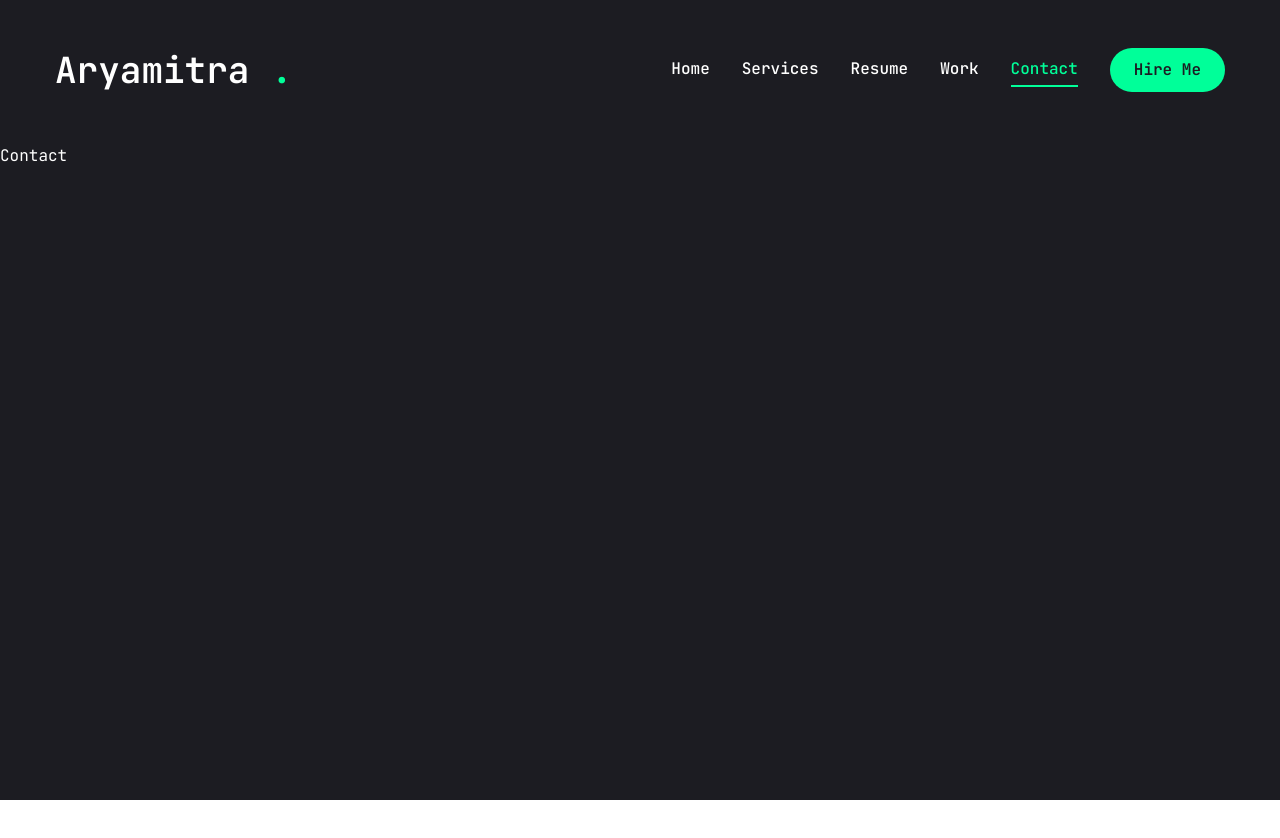
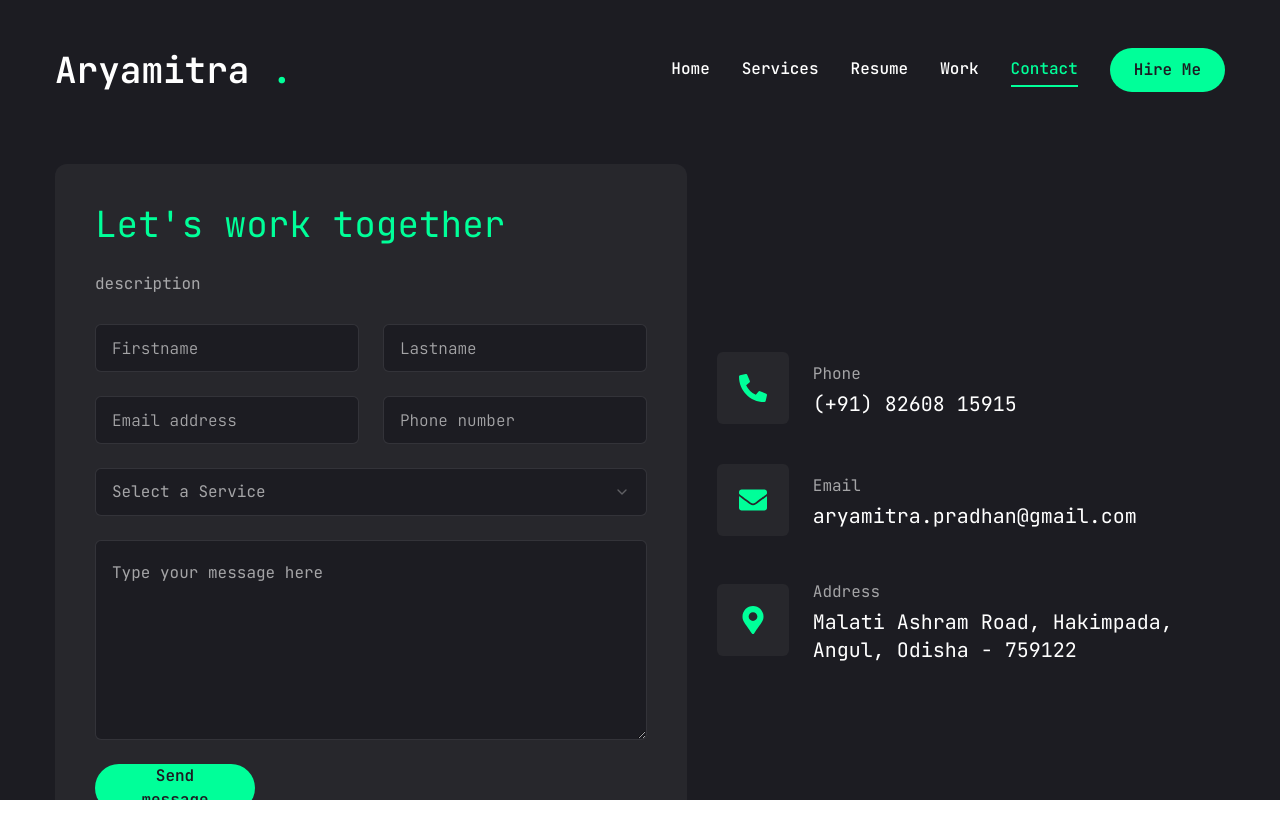
Before and after one commit to Aryamitra95/Portfolio_Aryamitra, a Next.js app: page /contact in a window 1280 px wide. Shown: the top 838 px of the page. Before the commit the page ends 800 px from the top, so only its background shows below. Built offline with nearby package versions, Linux system fonts and the light colour scheme.

Commit message:
layout complete

```diff
--- a/app/contact/page.jsx
+++ b/app/contact/page.jsx
@@ -1,8 +1,91 @@
+"use client";
 import React from 'react'
+import { Button } from '@/components/ui/button';
+import { Input } from '@/components/ui/input';
+import { Textarea } from '@/components/ui/textarea';
+import { Select, SelectContent, SelectGroup, SelectItem, SelectLabel,SelectTrigger, SelectValue } from '@/components/ui/select';
+import { FaPhoneAlt, FaEnvelope, FaMapMarkerAlt } from 'react-icons/fa';
+import { easeIn, motion } from 'framer-motion';
 
+
+const info = [
+  {
+    icon:<FaPhoneAlt/>,
+    title:"Phone",
+    description: "(+91) 82608 15915"
+  },
+  {
+    icon:<FaEnvelope/>,
+    title:"Email",
+    description: "aryamitra.pradhan@gmail.com"
+  },
+  {
+    icon:<FaMapMarkerAlt/>,
+    title:"Address",
+    description: "Malati Ashram Road, Hakimpada, Angul, Odisha - 759122"
+  }
+]
 const Contact = () => {
   return (
-    <div>Contact</div>
+    <motion.section initial={{opacity:0}}
+    animate={{
+      opacity:1,
+      transition:{delay:2.4, duration:0.4, ease:"easeIn"}
+
+    }}
+    className="py-6 "
+    >
+      <div className="container mx-auto">
+        <div className='flex flex-col xl:flex-row gap-[30px] '>
+          <div className='xl:w-[54%] order-2 xl:order-none'>
+          <form className='flex flex-col gap-6 p-10 bg-[#27272c] rounded-xl'>
+            <h3 className='text-4xl text-accent'>Let's work together</h3>
+            <p className='text-white/60'> description</p>
+            <div className='grid grid-cols-1 md:grid-cols-2 gap-6'>
+              <Input type="firstname" placeholder="Firstname"/>
+              <Input type="lastname" placeholder="Lastname"/>
+              <Input type="email" placeholder="Email address"/>
+              <Input type="phone" placeholder="Phone number"/>
+            </div>
+            <Select>
+              <SelectTrigger className="w-full">
+                <SelectValue placeholder="Select a Service"/>
+              </SelectTrigger>
+              <SelectContent>
+                <SelectGroup>
+                  <SelectLabel>Select a service</SelectLabel>
+                  <SelectItem value="est">FullStack Developement</SelectItem>
+                  <SelectItem value="cst">UI/UX Design</SelectItem>
+                </SelectGroup>
+              </SelectContent>
+            </Select>
+            <Textarea className="h-[200px]" placeholder="Type your message here"/>
+          <Button size="md" className="max-w-40">Send message</Button>
+          </form>
+        </div>
+        <div className='flex-1 flex items-center xl:justify-end order-1 xl:order-none mb-8 xl:mb-0'>
+          <ul className='flex flex-col gap-10'>
+            {info.map((item,index)=>{
+              return(
+                <li key={index} className='flex items-center gap-6'>
+                  <div className='w-[52px] h-[52px] xl:w-[72px] xl:h-[72px] bg-[#27272c] text-accent rounded-md flex items-center justify-center'>
+                    <div className='text-[28px]'>{item.icon}
+                      </div>
+                  </div>
+                      <div className='flex-1'>
+                        <p className='text-white/60'>{item.title}</p>
+                        <h3 className='text-xl'>{item.description}</h3>
+                      </div>
+
+                </li>
+              )
+            })}
+          </ul>
+        </div>
+      </div>
+      </div>
+
+    </motion.section>
   )
 }
 
--- a/components/MobileNav.jsx
+++ b/components/MobileNav.jsx
@@ -40,9 +40,9 @@ const MobileNav = () => {
                 <h1 className='text-4xl font-semibold'>Aryamitra<span className='text-accent'>.</span></h1>
                 </Link>
                 </div>
-            <nav>
+            <nav className="flex flex-col items-center gap-6">
                 {links.map((link,index)=>{
-                    return <Link href={link.path} key={index} className={`${link.path === pathname && "text-accent border-b-2 border-accent" } text-xl capitalize hover:text-accent transition all`}>
+                    return <Link href={link.path} key={index} className={`text-xl capitalize hover:text-accent transition-all ${link.path === pathname ? "text-accent border-b-2 border-accent" : "" } `}>
                {link.name }
                     </Link>
                 })}
--- /dev/null
+++ b/components/WorkSliderBtns.jsx
@@ -0,0 +1,21 @@
+"use client";
+import React from 'react'
+import { useSwiper } from 'swiper/react';
+import { PiCaretLeftBold, PiCaretRightBold } from 'react-icons/pi';
+
+
+const WorkSliderBtns = ({containerStyles, btnStyles, iconsStyles}) => {
+    const swiper = useSwiper();
+  return (
+    <div className={containerStyles}>
+        <button className={btnStyles} onClick={()=> swiper.slidePrev()}>
+            <PiCaretLeftBold className={iconsStyles}/>
+        </button>
+        <button className={btnStyles} onClick={()=> swiper.slideNext()}>
+            <PiCaretRightBold className={iconsStyles}/>
+        </button>
+    </div>
+  )
+}
+
+export default WorkSliderBtns
--- a/components/ui/input.jsx
+++ b/components/ui/input.jsx
@@ -7,7 +7,7 @@ const Input = React.forwardRef(({ className, type, ...props }, ref) => {
     (<input
       type={type}
       className={cn(
-        "flex h-10 w-full rounded-md border border-input bg-background px-3 py-2 text-base ring-offset-background file:border-0 file:bg-transparent file:text-sm file:font-medium file:text-foreground placeholder:text-muted-foreground focus-visible:outline-none focus-visible:ring-2 focus-visible:ring-ring focus-visible:ring-offset-2 disabled:cursor-not-allowed disabled:opacity-50 md:text-sm",
+        "flex h-[48px] rounded-md border border-white/10 focus:border-accent font-light bg-primary px-4 py-5 text-base placeholder:text-white/60 outline-none",
         className
       )}
       ref={ref}
--- a/components/ui/select.jsx
+++ b/components/ui/select.jsx
@@ -16,7 +16,7 @@ const SelectTrigger = React.forwardRef(({ className, children, ...props }, ref)
   <SelectPrimitive.Trigger
     ref={ref}
     className={cn(
-      "flex h-10 w-full items-center justify-between rounded-md border border-input bg-background px-3 py-2 text-sm ring-offset-background data-[placeholder]:text-muted-foreground focus:outline-none focus:ring-2 focus:ring-ring focus:ring-offset-2 disabled:cursor-not-allowed disabled:opacity-50 [&>span]:line-clamp-1",
+      "flex h-[48px] w-full items-center justify-between rounded-md border border-white/10 bg-primary px-4 py-5 text-base text-white/60 placeholder:text-white/10 focus:border-accent outline-none",
       className
     )}
     {...props}>
@@ -54,7 +54,7 @@ const SelectContent = React.forwardRef(({ className, children, position = "poppe
     <SelectPrimitive.Content
       ref={ref}
       className={cn(
-        "relative z-50 max-h-[--radix-select-content-available-height] min-w-[8rem] overflow-y-auto overflow-x-hidden rounded-md border bg-popover text-popover-foreground shadow-md data-[state=open]:animate-in data-[state=closed]:animate-out data-[state=closed]:fade-out-0 data-[state=open]:fade-in-0 data-[state=closed]:zoom-out-95 data-[state=open]:zoom-in-95 data-[side=bottom]:slide-in-from-top-2 data-[side=left]:slide-in-from-right-2 data-[side=right]:slide-in-from-left-2 data-[side=top]:slide-in-from-bottom-2 origin-[--radix-select-content-transform-origin]",
+        "relative z-50 max-h-[--radix-select-content-available-height] min-w-[8rem] overflow-y-auto overflow-x-hidden rounded-md border border-white/10 bg-primary text-white shadow-md data-[state=open]:animate-in data-[state=closed]:animate-out data-[state=closed]:fade-out-0 data-[state=open]:fade-in-0 data-[state=closed]:zoom-out-95 data-[state=open]:zoom-in-95 data-[side=bottom]:slide-in-from-top-2 data-[side=left]:slide-in-from-right-2 data-[side=right]:slide-in-from-left-2 data-[side=top]:slide-in-from-bottom-2 origin-[--radix-select-content-transform-origin]",
         position === "popper" &&
           "data-[side=bottom]:translate-y-1 data-[side=left]:-translate-x-1 data-[side=right]:translate-x-1 data-[side=top]:-translate-y-1",
         className
@@ -85,7 +85,7 @@ const SelectItem = React.forwardRef(({ className, children, ...props }, ref) =>
   <SelectPrimitive.Item
     ref={ref}
     className={cn(
-      "relative flex w-full cursor-default select-none items-center rounded-sm py-1.5 pl-8 pr-2 text-sm outline-none focus:bg-accent focus:text-accent-foreground data-[disabled]:pointer-events-none data-[disabled]:opacity-50",
+      "relative flex w-full cursor-default select-none items-center rounded-sm py-1.5 pl-8 pr-2 text-sm outline-none focus:bg-accent focus:text-primary data-[disabled]:pointer-events-none data-[disabled]:opacity-50",
       className
     )}
     {...props}>
--- a/components/ui/textarea.jsx
+++ b/components/ui/textarea.jsx
@@ -6,7 +6,7 @@ const Textarea = React.forwardRef(({ className, ...props }, ref) => {
   return (
     (<textarea
       className={cn(
-        "flex min-h-[80px] w-full rounded-md border border-input bg-background px-3 py-2 text-base ring-offset-background placeholder:text-muted-foreground focus-visible:outline-none focus-visible:ring-2 focus-visible:ring-ring focus-visible:ring-offset-2 disabled:cursor-not-allowed disabled:opacity-50 md:text-sm",
+        "flex min-h-[80px] w-full rounded-md border border-white/10 bg-primary px-4 py-5 text-base placeholder:text-white/60 focus-visible:outline-none focus-visible:ring-1 focus-visible:ring-accent focus-visible:ring-offset-0 disabled:cursor-not-allowed disabled:opacity-50",
         className
       )}
       ref={ref}
--- a/package.json
+++ b/package.json
@@ -24,6 +24,7 @@
     "react-countup": "^6.5.3",
     "react-dom": "^18",
     "react-icons": "^5.5.0",
+    "swiper": "^11.2.10",
     "tailwind-merge": "^3.3.1",
     "tailwindcss-animate": "^1.0.7"
   },
```
Also changed, not shown: app/work/page.jsx (+121 -2 lines), 1 other file (tests, documents, lock files or other folders).
